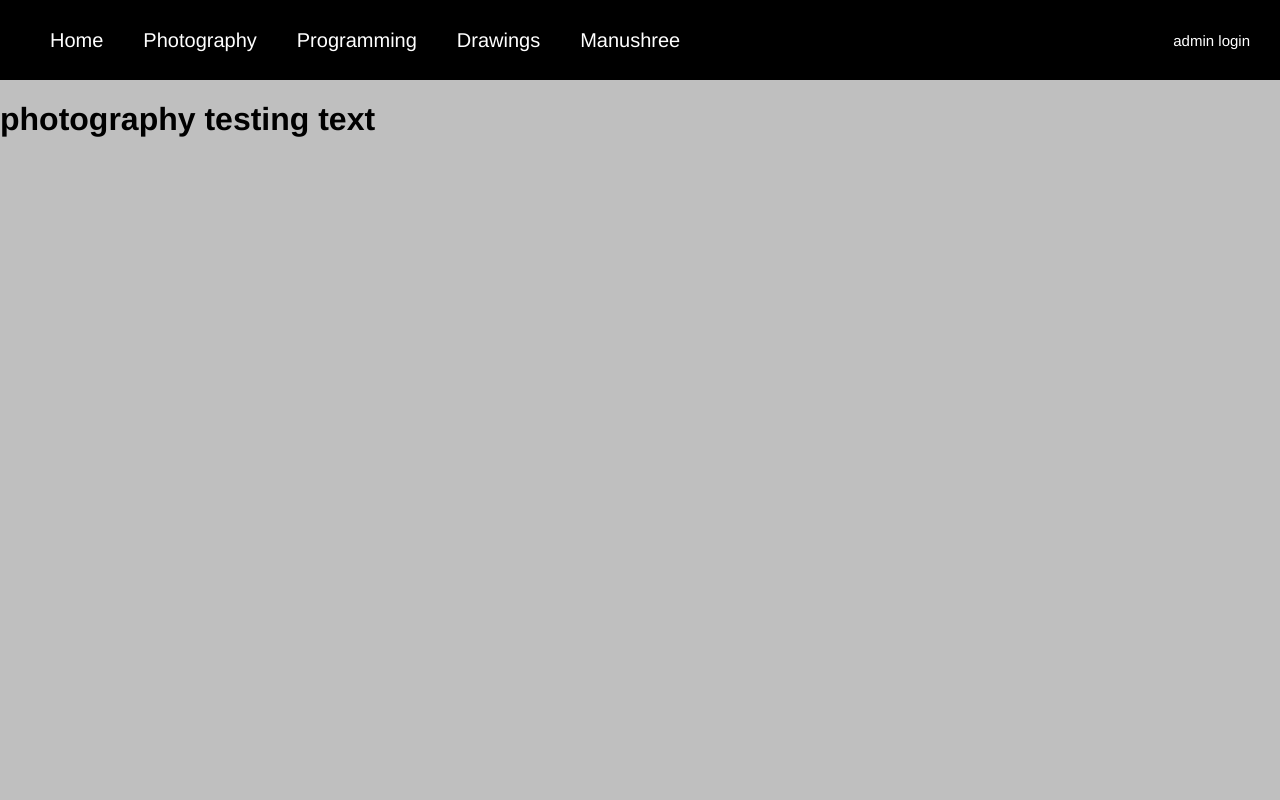
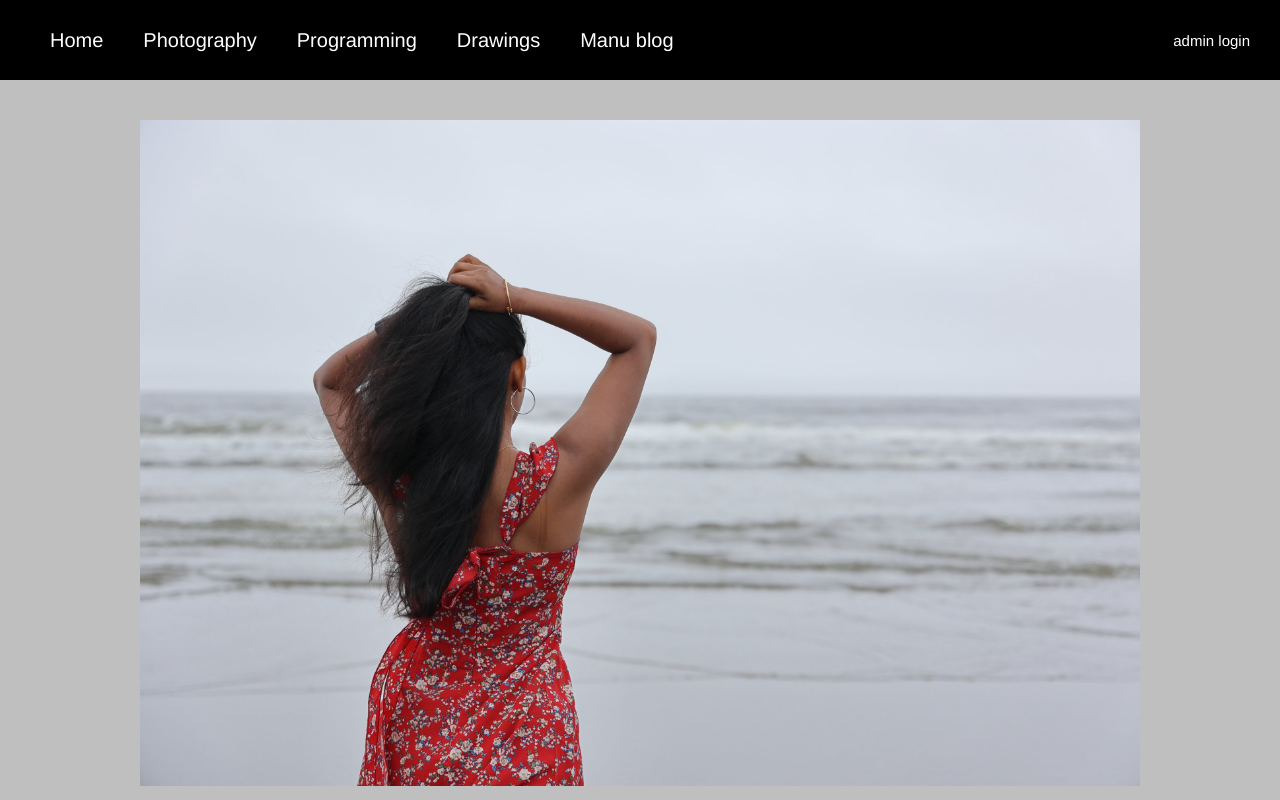
Before and after one commit to gowtham91m/mango-fruity, a React (Create React App) app: page /Photography in a window 1280 px wide. Built offline with nearby package versions, Linux system fonts and the light colour scheme.

Commit message:
added an image in photography section

```diff
--- a/src/Pages/Photography.tsx
+++ b/src/Pages/Photography.tsx
@@ -1,10 +1,24 @@
 import React from "react";
+import styled from "styled-components";
+import image from "../photos/image.jpeg";
 
 const Photography = (): React.ReactElement => {
   return (
     <div>
-      <h1>photography testing text</h1>
+      <Imgdiv>
+        <img src={image} />
+      </Imgdiv>
     </div>
   );
 };
+const Imgdiv = styled.div`
+  display: flex;
+  justify-content: center;
+  padding-top: 40px;
+  > img {
+    width :1000px ;
+    }
+  }
+`;
+
 export default Photography;
--- a/src/components/Navbar/Navbar.tsx
+++ b/src/components/Navbar/Navbar.tsx
@@ -67,7 +67,7 @@
             <NavLink to="/Photography">Photography</NavLink>
             <NavLink to="/Programming">Programming</NavLink>
             <NavLink to="/Drawings">Drawings</NavLink>
-            <Manu onClick={handleClick}>Manushree</Manu>
+            <Manu onClick={handleClick}>Manu blog</Manu>
           </MenuItem>
           <LoginItem>
             <span onClick={AdminLogin}>admin login</span>
```
Also changed, not shown: src/photos/image.jpeg (added).
